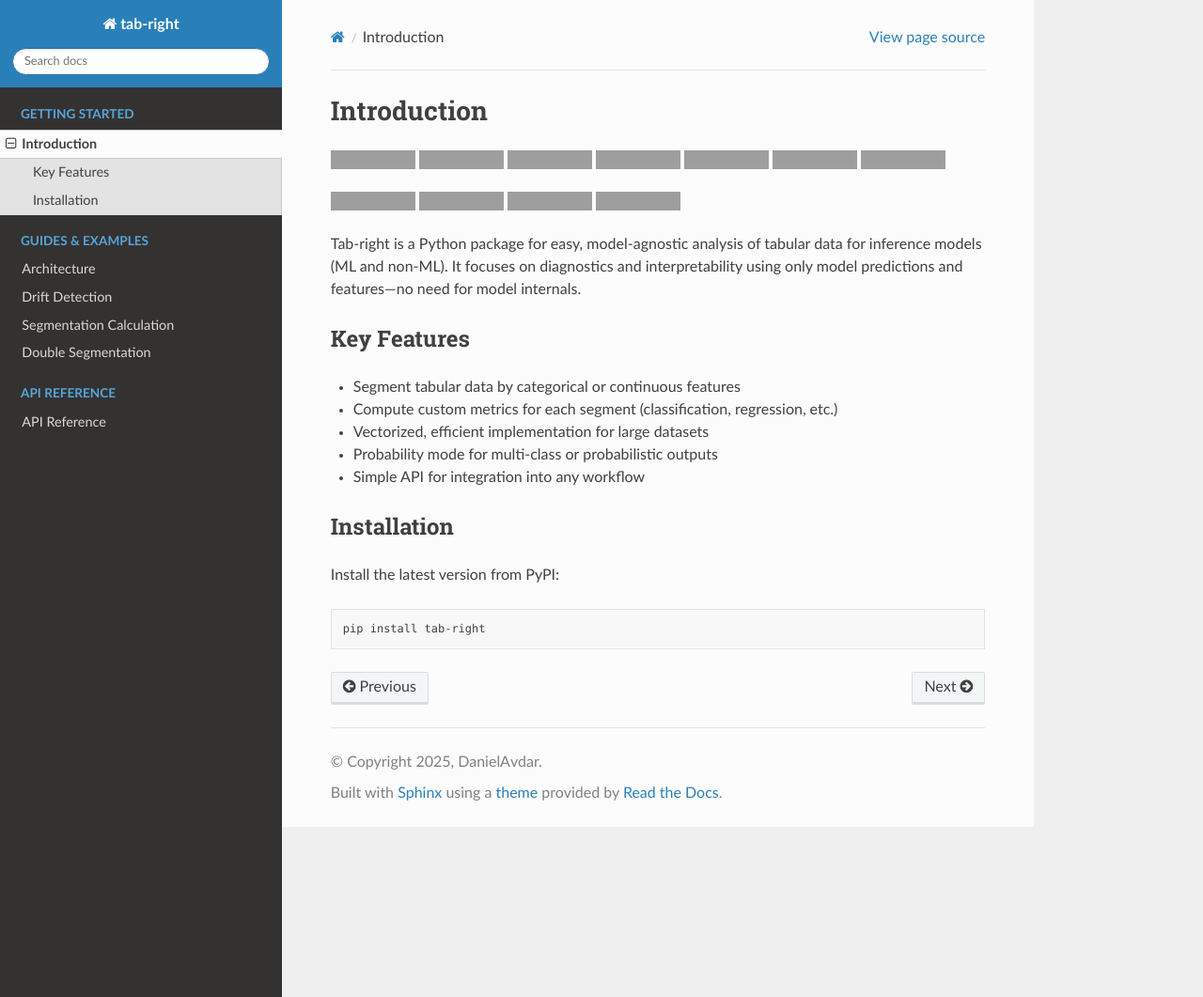
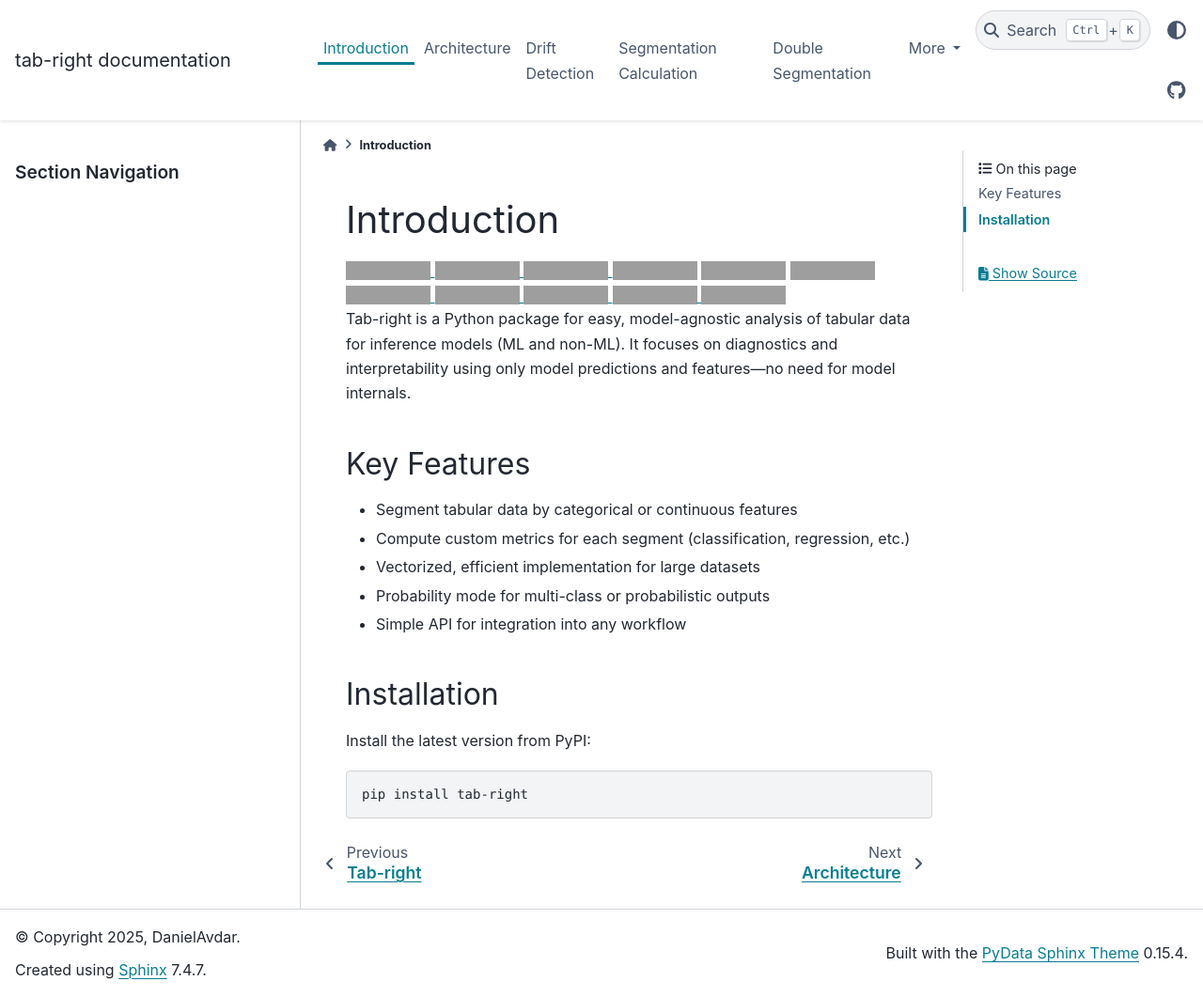
Before and after one commit to DanielAvdar/Tab-right, a Sphinx documentation site: the page built from docs/source/introduction.rst, in a window 1280 px wide and 1061 px high, cut to the strip 0-1061 px from the top of the window. Shown: the whole strip at 94% size. Built offline with Sphinx 7.4.7 and the PyData theme 0.15.4, drawn with Linux system fonts in a browser that asks for light colours; grey boxes are pictures that could not be loaded.

Commit message:
Update Sphinx theme to PyData
Co-authored-by: eh-main-bot <171766998+eh-main-bot@users.noreply.github.com>

```diff
--- a/docs/source/conf.py
+++ b/docs/source/conf.py
@@ -45,7 +45,20 @@ exclude_patterns = []
 # -- Options for HTML output -------------------------------------------------
 # https://www.sphinx-doc.org/en/master/usage/configuration.html#options-for-html-output
 
-html_theme = "sphinx_rtd_theme"
+html_theme = "pydata_sphinx_theme"
 master_doc = "index"
 
 plotly_output_format = "html"
+
+# PyData theme options
+html_theme_options = {
+    "icon_links": [
+        {
+            "name": "GitHub",
+            "url": "https://github.com/DanielAvdar/tab-right",
+            "icon": "fa-brands fa-github",
+        }
+    ],
+    "use_edit_page_button": False,
+    "show_toc_level": 2,
+}
--- a/pyproject.toml
+++ b/pyproject.toml
@@ -43,7 +43,7 @@ dev = [
 docs = [
     "sphinx>=8.2.0; python_version >= '3.11'",
     "sphinx>=7.0.0; python_version < '3.11'",
-    "sphinx-rtd-theme>=3.0.2",
+    "pydata-sphinx-theme",
     "matplotlib",
     "sphinxcontrib-mermaid>=1.0.0",
 ]
```
